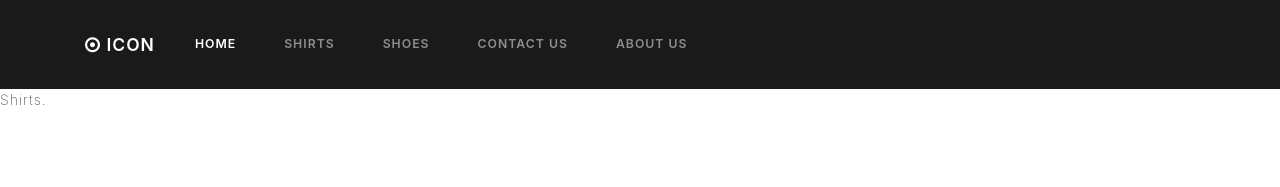
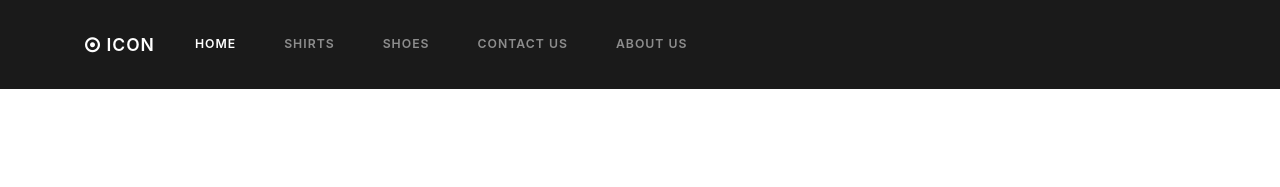
Before and after one commit to ramcd86/reactstoretesting, a React (Create React App) app: page /shirts in a window 1280 px wide. Shown: the top 187 px of the page. Built offline with nearby package versions, Linux system fonts and the light colour scheme; data requests are answered from the project's data file.

Commit message:
Ongoing work.

```diff
--- a/src/App.js
+++ b/src/App.js
@@ -1,6 +1,7 @@
 import React, { Component } from 'react';
 import { Route, Link, BrowserRouter as Router } from 'react-router-dom';
 import axios from 'axios';
+
 
 import './App.css';
 import './styles/index.scss';
@@ -69,6 +70,7 @@ class App extends Component {
       default:
       return null;
     }
+    console.log(this.state)
   }
 
   componentDidUpdate() {
@@ -111,7 +113,7 @@ class App extends Component {
           render={ (routeProps) => (<HomeComponent {...routeProps} state={this.state} stateMutator={this.stateMutator} />) }/>
 
           <Route path="/shirts"
-          render={ (routeProps) => (<ShirtsComponent {...routeProps} state={this.state} stateMutator={this.stateMutator}  />) }/>
+          render={ (routerProps) => (<ShirtsComponent {...routerProps} state={this.state} stateMutator={this.stateMutator}  />) }/>
 
           <Route path="/shoes"
           render={ (routeProps) => (<ShoesComponent {...routeProps} state={this.state} stateMutator={this.stateMutator}  />) }/>
--- a/src/pages/about.js
+++ b/src/pages/about.js
@@ -2,6 +2,9 @@ import React, { Component } from 'react';
 
 class AboutComponent extends Component {
 
+    constructor(props) {
+        super();
+    }
 
     render() {
         return (
--- a/src/pages/contact.js
+++ b/src/pages/contact.js
@@ -2,6 +2,9 @@ import React, { Component } from 'react';
 
 class ContactComponent extends Component {
 
+    constructor(props) {
+        super();
+    }
 
     render() {
         return (
--- a/src/pages/home.js
+++ b/src/pages/home.js
@@ -5,7 +5,10 @@ class HomeComponent extends Component {
 
     constructor(props) {
         super();
+        console.log(this.props);
     }
+
+
 
     render() {
         return (
--- a/src/pages/shirts.js
+++ b/src/pages/shirts.js
@@ -2,11 +2,38 @@ import React, { Component } from 'react';
 
 class ShirtsComponent extends Component {
 
+    constructor(props) {
+        super();
+        // console.log(this.props);
+        this.shirtNames = '';
+    }
+
+    componentDidUpdate(){
+        console.log('this.props.state', this.props.state);
+        if (this.props.state) {
+            this.shirtNames = this.props.state.shirts.forEach(shirt => (
+                <div className="col-12">
+                    <div className="row">
+                        <div className="col-6">{shirt.shirtName}</div>
+                        <div className="col-6">{shirt.price}</div>
+                    </div>
+                </div>
+            ));
+        }
+    }
 
     render() {
+
+        // let shirtNames = '';
+
+
+
+
         return (
-            <div>
-                Shirts.
+            <div className="container mt-5">
+                <div className="row">
+                    {this.shirtNames}
+                </div>
             </div>
         )
     }
--- a/src/pages/shoes.js
+++ b/src/pages/shoes.js
@@ -2,6 +2,9 @@ import React, { Component } from 'react';
 
 class ShoesComponent extends Component {
 
+    constructor(props) {
+        super();
+    }
 
     render() {
         return (
```
